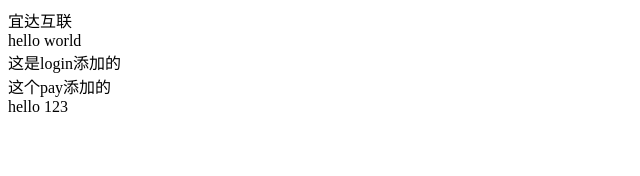
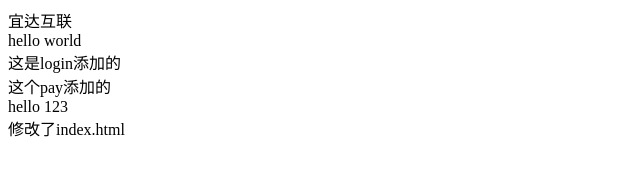
Before and after one commit to zjx0759/project4, a plain HTML site: page index.html in a window 1280 px wide. Shown: the whole page, without its empty margins (0-640 px from the left). Drawn offline with Linux system fonts and the light colour scheme.

Commit message:
修改了index.html

```diff
--- a/index.html
+++ b/index.html
@@ -14,6 +14,7 @@
     <div>这是login添加的</div>
     <span>这个pay添加的</span>
     <div>hello 123</div>
+    <div>修改了index.html</div>
 </body>
 
 </html>
```
